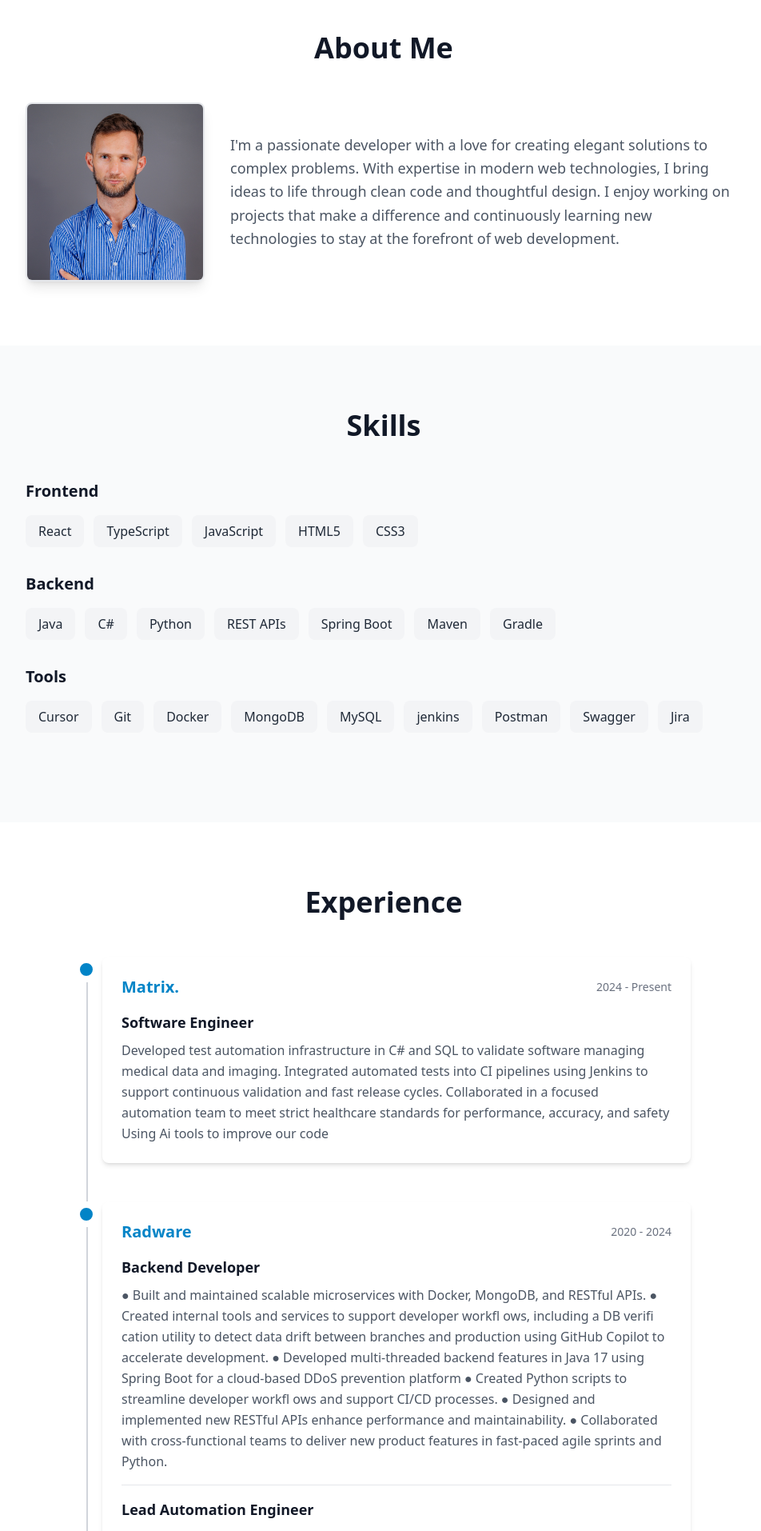
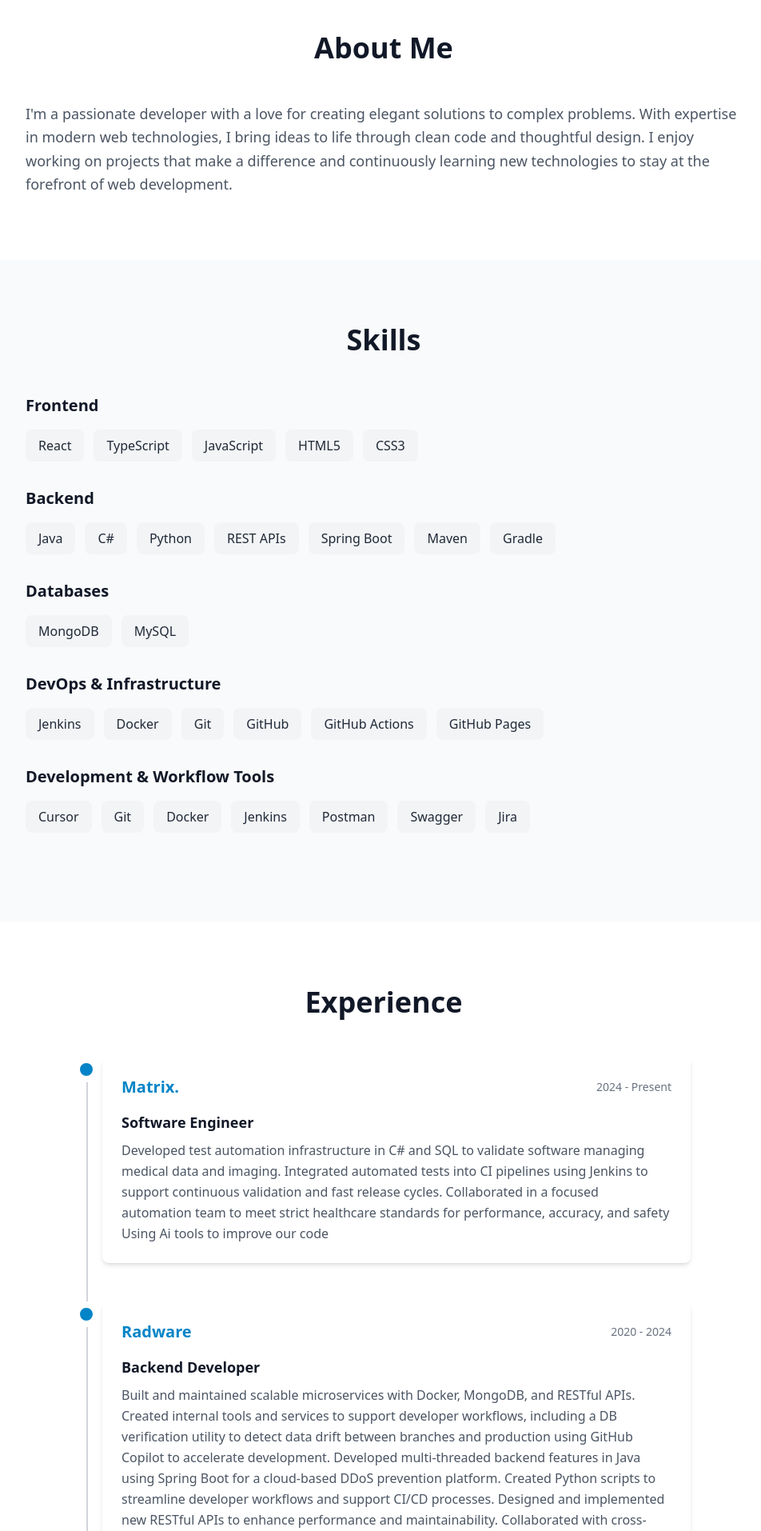
Before and after one commit to VladiKonovalov/vladikonovalov.github.io, a React (Vite) app: page / in a window 1280 px wide. Shown: the part 840-2754 px from the top of the page at 80% size, without its empty margins (160-1112 px from the left). Built offline with nearby package versions, Linux system fonts and the light colour scheme.

Commit message:
fixes , remove image ,add new section, improve text description

```diff
--- a/src/components/ProjectCard.jsx
+++ b/src/components/ProjectCard.jsx
@@ -117,7 +117,7 @@ export default function ProjectCard({ project }) {
         <h3 className="text-xl font-bold text-gray-900 dark:text-white mb-2">
           {project.title}
         </h3>
-        <p className="text-gray-600 dark:text-gray-300 mb-4 line-clamp-3">
+        <p className="text-gray-600 dark:text-gray-300 mb-4">
           {project.description}
         </p>
         {project.technologies && project.technologies.length > 0 && (
--- a/src/data/profile.json
+++ b/src/data/profile.json
@@ -1,7 +1,7 @@
 {
   "name": "Vladi Konovalov",
   "title": "Software Engineer",
-  "summary": "Passionate developer creating beautiful and functional web experiences",
+  "summary": "Software Engineer building scalable systems, APIs, and automation solutions",
   "email": "your.email@example.com",
   "phone": "054-884-2059",
   "social": {
@@ -13,7 +13,9 @@
   "skills": {
     "Frontend": ["React", "TypeScript", "JavaScript", "HTML5", "CSS3"],
     "Backend": ["Java", "C#", "Python", "REST APIs","Spring Boot","Maven","Gradle"],
-    "Tools": ["Cursor", "Git", "Docker", "MongoDB", "MySQL","jenkins","Postman","Swagger","Jira"]
+    "Databases": ["MongoDB", "MySQL"],
+    "DevOps & Infrastructure": ["Jenkins", "Docker", "Git", "GitHub", "GitHub Actions", "GitHub Pages"],
+    "Development & Workflow Tools": ["Cursor", "Git", "Docker","Jenkins","Postman","Swagger","Jira"]
   },
   "experience": [
     {
@@ -26,13 +28,13 @@
       "company": "Radware",
       "role": "Backend Developer",
       "period": "2022 - 2024",
-      "description": "● Built and maintained scalable microservices with Docker, MongoDB, and RESTful APIs. ● Created internal tools and services to support developer workfl ows, including a DB verifi cation utility to detect data drift between branches and production using GitHub Copilot to accelerate development.  ● Developed multi-threaded backend features in Java 17 using Spring Boot for a cloud-based DDoS prevention platform ● Created Python scripts to streamline developer workfl ows and support CI/CD processes. ● Designed and implemented new RESTful APIs enhance performance and maintainability. ● Collaborated with cross-functional teams to deliver new product features in fast-paced agile sprints and Python."
+      "description": "Built and maintained scalable microservices with Docker, MongoDB, and RESTful APIs. Created internal tools and services to support developer workflows, including a DB verification utility to detect data drift between branches and production using GitHub Copilot to accelerate development. Developed multi-threaded backend features in Java using Spring Boot for a cloud-based DDoS prevention platform. Created Python scripts to streamline developer workflows and support CI/CD processes. Designed and implemented new RESTful APIs to enhance performance and maintainability. Collaborated with cross-functional teams to deliver new product features in fast-paced agile sprints using Python."
     },
     {
       "company": "Radware",
-      "role": "Lead Automation Engineer",
+      "role": "Senior Automation Engineer / Project Owner",
       "period": "2020 - 2022",
-      "description": "Led development of API test automation infrastructure in Java 11, with Jenkins pipelines and automated reporting In cloud environment.  ● Ensured production stability by proactively fi xing critical bugs in high-availability environments. ● Reduced manual QA effort by 85% on core tests, increased test coverage, and enabled faster biweekly release cycles"
+      "description": "Designed and built an API test automation infrastructure from scratch in Java , with Jenkins pipelines and automated reporting in cloud environments. Mentored a new team member to contribute effectively. Ensured production stability by proactively fixing critical bugs in high-availability systems. Reduced manual QA effort by 85% on core tests, increased test coverage, and enabled faster biweekly release cycles."
     },
     {
       "company": "Here mobility",
@@ -45,6 +47,12 @@
       "role": " Full-Stack Developer",
       "period": "2017 - 2018",
       "description": "Worked at “Segment” as full stack developer with .Net framework As part of the R&D team. Frontend – HTML5, JavaScript, Backend C# Create and Improve queries and stored procedure in a Database such as MySQL."
+    },
+    {
+      "company": "Docusign",
+      "role": " Full-Stack Developer",
+      "period": "2016 - 2015",
+      "description": "Worked as a Manual QA Engineer, performing functional and regression testing of electronic and digital signature products. Utilized VMware environments and SQLite databases to replicate user scenarios and validate data integrity. Executed detailed test cases, reported bugs, and collaborated with development teams to ensure high-quality product releases."
     }
   ]
 }
--- a/src/sections/About.jsx
+++ b/src/sections/About.jsx
@@ -5,22 +5,9 @@ export default function About() {
     <section id="about" className="section-container bg-white dark:bg-gray-900">
       <h2 className="section-title">About Me</h2>
       <div className="max-w-4xl mx-auto">
-        <div className="flex flex-col md:flex-row items-center gap-8">
-          <div className="flex-shrink-0">
-            <img
-              src={`${import.meta.env.BASE_URL}profile.jpg`}
-              alt={profileData.name}
-              className="w-48 h-48 md:w-56 md:h-56 rounded-lg object-cover object-top shadow-lg border-2 border-gray-200 dark:border-gray-700"
-              style={{ objectPosition: 'center top' }}
-              loading="lazy"
-            />
-          </div>
-          <div className="flex-1">
-            <p className="text-lg text-gray-600 dark:text-gray-300 leading-relaxed">
-              {profileData.about}
-            </p>
-          </div>
-        </div>
+        <p className="text-lg text-gray-600 dark:text-gray-300 leading-relaxed">
+          {profileData.about}
+        </p>
       </div>
     </section>
   )
```
